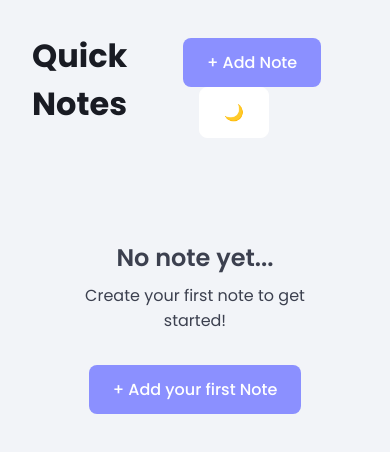
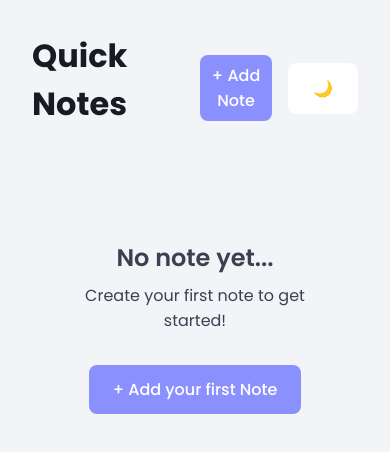
Before and after one commit to YuSuBH/Note-app-JS, a plain HTML site: page index.html in a window 390 px wide. Drawn offline with Linux system fonts and the light colour scheme.

Commit message:
Fix header in mobile

```diff
--- a/index.html
+++ b/index.html
@@ -11,8 +11,8 @@
 
   <header>
     <h1>Quick Notes</h1>
-    <div>
-      <button class="add-note-btn" onclick="openNoteDialog()">+ Add Note</button>
+    <div class="buttons">
+      <button class="add-note-btn top" onclick="openNoteDialog()">+ Add Note</button>
       <button id="themeToggleBtn" class="theme-toggle-btn">🌙</button>
     </div>
   </header>
--- a/style.css
+++ b/style.css
@@ -1,4 +1,4 @@
-@import url('https://fonts.googleapis.com/css2?family=Poppins:ital,wght@0,100;0,200;0,300;0,400;0,500;0,600;0,700;0,800;0,900;1,100;1,200;1,300;1,400;1,500;1,600;1,700;1,800;1,900&display=swap');
+@import url("https://fonts.googleapis.com/css2?family=Poppins:ital,wght@0,100;0,200;0,300;0,400;0,500;0,600;0,700;0,800;0,900;1,100;1,200;1,300;1,400;1,500;1,600;1,700;1,800;1,900&display=swap");
 
 * {
   margin: 0;
@@ -37,7 +37,9 @@ h1 {
   margin-bottom: 1rem;
 }
 
-button, input, textarea {
+button,
+input,
+textarea {
   font: inherit;
 }
 
@@ -46,6 +48,12 @@ header {
   justify-content: space-between;
   align-items: center;
   margin-bottom: 2rem;
+}
+
+.buttons {
+  display: flex;
+  justify-content: center;
+  align-items: center;
 }
 
 .add-note-btn {
@@ -79,7 +87,6 @@ header {
   background: var(--brand-color);
   color: white;
 }
-
 
 .notes-grid {
   display: grid;
@@ -133,7 +140,8 @@ header {
   visibility: visible;
 }
 
-.edit-btn, .delete-btn {
+.edit-btn,
+.delete-btn {
   width: 32px;
   height: 32px;
   border: none;
@@ -219,7 +227,8 @@ dialog::backdrop {
   color: var(--text-color);
 }
 
-.form-input, .form-textarea {
+.form-input,
+.form-textarea {
   width: 100%;
   padding: 0.75rem;
   border: 2px solid var(--surface-color);
@@ -230,7 +239,8 @@ dialog::backdrop {
   color: var(--text-color);
 }
 
-.form-input:focus, .form-textarea:focus {
+.form-input:focus,
+.form-textarea:focus {
   outline: none;
   border-color: var(--brand-color);
 }
@@ -246,7 +256,8 @@ dialog::backdrop {
   justify-content: flex-end;
 }
 
-.cancel-btn, .save-btn {
+.cancel-btn,
+.save-btn {
   padding: 0.75rem 1.5rem;
   border: none;
   border-radius: 0.5rem;
@@ -285,3 +296,15 @@ dialog::backdrop {
   font-size: 1rem;
   margin-bottom: 2rem;
 }
+
+@media (max-width: 520px) {
+  .top {
+    width: 72px;
+    padding: 0.5rem; /* smaller padding */
+  }
+
+  /* .theme-toggle-btn {
+    width: 50px;
+    padding: 0.5rem;
+  } */
+}
```
